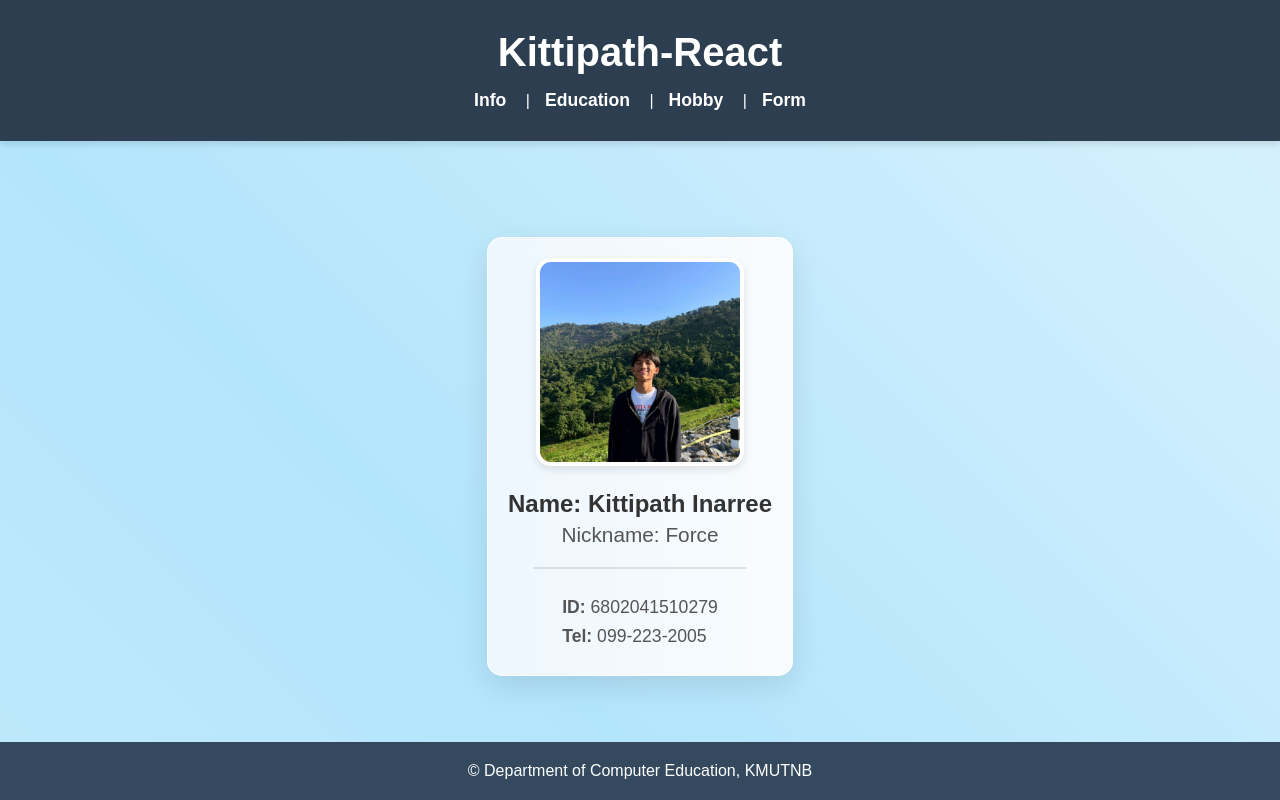
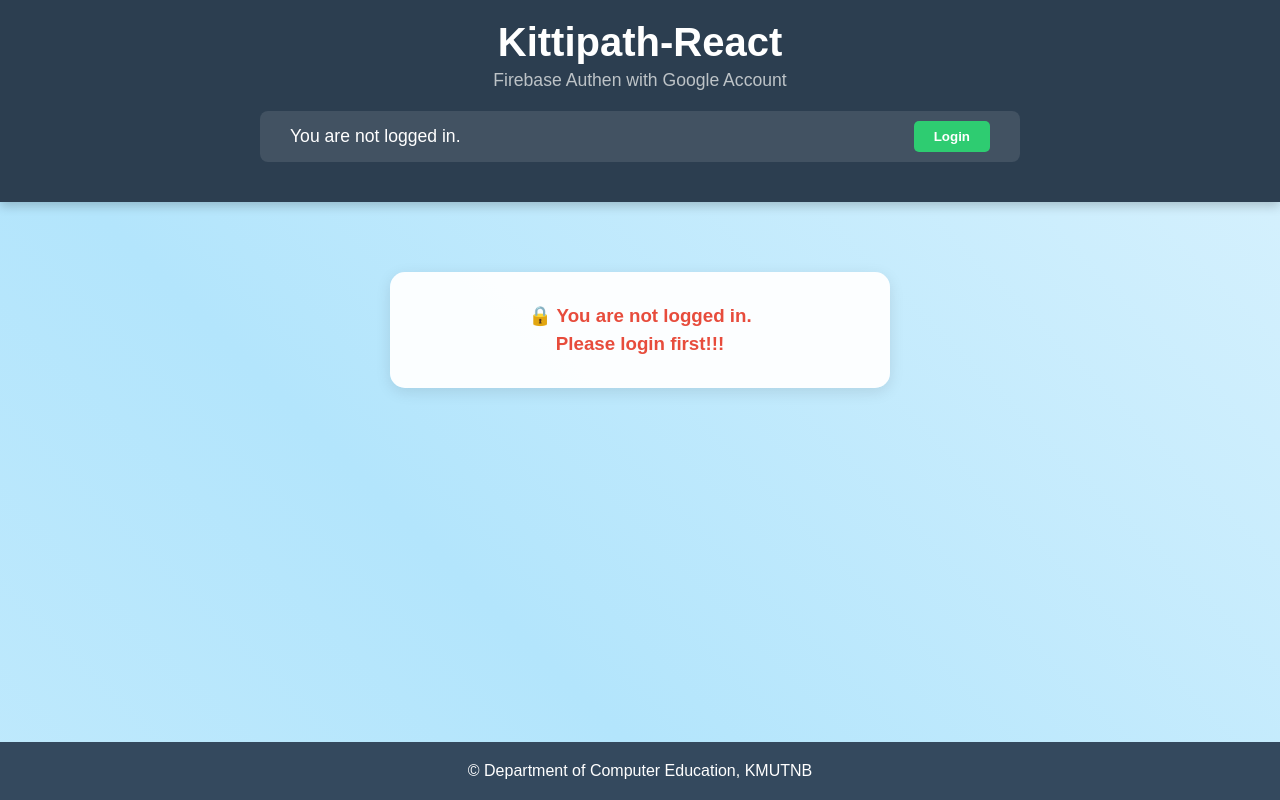
Before and after one commit to Kittipathin/kittipath-react, a React (Create React App) app: page / in a window 1280 px wide. Built offline with nearby package versions, Linux system fonts and the light colour scheme; no server answers.

Commit message:
newChange 4.3.69

```diff
--- a/package.json
+++ b/package.json
@@ -7,6 +7,7 @@
     "@testing-library/jest-dom": "^6.9.1",
     "@testing-library/react": "^16.3.2",
     "@testing-library/user-event": "^13.5.0",
+    "firebase": "^12.10.0",
     "react": "^19.2.4",
     "react-dom": "^19.2.4",
     "react-router-dom": "^7.13.0",
--- a/src/App.js
+++ b/src/App.js
@@ -1,5 +1,6 @@
 import { BrowserRouter, Routes, Route } from 'react-router-dom';
 import Header from './components/Header';
+import Home from './components/Home';  // 👈 เพิ่มการนำเข้าหน้า Home ตรงนี้
 import Student from './components/Student';
 import Education from './components/Education';
 import Hobby from './components/Hobby';
@@ -7,8 +8,40 @@
 import NotFound from './components/NotFound';
 import { Footer } from './components/Footer';
 
-function App() {
-  return (
+import auth from "./firebase_config";
+import { signInWithPopup, GoogleAuthProvider, signOut } from "firebase/auth";
+import { useState, useEffect } from 'react';
+
+const App = () => {
+    const [userInfo, setUserInfo] = useState(null);
+
+    useEffect(()=> {
+        auth.onAuthStateChanged(user => {
+            if(user) {
+                setUserInfo(user);
+            }
+            else {
+                setUserInfo(null);
+            }
+        })
+    }, []);
+
+    const login = () => {
+        const provider = new GoogleAuthProvider();
+        auth.useDeviceLanguage();
+        signInWithPopup(auth, provider)
+        .catch((error) => {
+            window.alert(error);
+        });
+    }
+
+    const logout = () => {
+        signOut(auth).catch((error) => {
+            alert(error);
+        });
+    }
+
+    return(
         <BrowserRouter>
             <div style={{
                 background: 'linear-gradient(45deg, #ffffff, #e1f5fe, #b3e5fc, #ffffff)',
@@ -22,7 +55,6 @@
                 margin: 0,
                 padding: 0
             }}>
-
                 <style>
                 {`
                     @keyframes bgMove {
@@ -34,9 +66,15 @@
                 `}
                 </style>
 
-        <Header />
+                <Header user={userInfo} login={login} logout={logout}/>
+
+                {/* 👈 เรียกใช้หน้า Home ตรงนี้ ตามที่อาจารย์สั่ง */}
+                <Home user={userInfo} />
 
                 <div style={{ flex: 1, display: 'flex', alignItems: 'center', width: '100%', justifyContent: 'center' }}>
+                    {
+                        // ถ้าล็อกอินแล้ว ถึงจะโชว์เนื้อหาหน้าเว็บอื่นๆ (เมนูนำทางต่างๆ)
+                        userInfo && (
                             <Routes>
                                 <Route path="/" element={<Student />} />
                                 <Route path="/education" element={<Education />} />
@@ -44,10 +82,11 @@
                                 <Route path="/form" element={<TCTForm />} />
                                 <Route path="*" element={<NotFound />} />
                             </Routes>
+                        )
+                    }
                 </div>
 
                 <Footer />
-
             </div>
         </BrowserRouter>
     );
--- a/src/components/Header.jsx
+++ b/src/components/Header.jsx
@@ -1,6 +1,7 @@
 import { Link } from 'react-router-dom';
 
-function Header() {
+const Header = (props) => {
+    // สไตล์ของปุ่มเมนู
     const linkStyle = {
         color: 'white',
         textDecoration: 'none',
@@ -14,22 +15,72 @@
             backgroundColor: '#2c3e50',
             color: 'white',
             width: '100%',
-            padding: '30px 0',
+            padding: '20px 0',
             marginBottom: '30px',
             textAlign: 'center',
-            boxShadow: '0 4px 6px rgba(0,0,0,0.1)'
+            boxShadow: '0 4px 10px rgba(0,0,0,0.2)'
         }}>
-            <h1 style={{ fontSize: '2.5rem', margin: '0 0 10px 0', fontWeight: 'bold' }}>
+            {/* หัวเว็บรวมกับของอาจารย์ */}
+            <h1 style={{ fontSize: '2.5rem', margin: '0 0 5px 0', fontWeight: 'bold' }}>
                 Kittipath-React
             </h1>
+            <p style={{ margin: '0 0 20px 0', color: '#bdc3c7', fontSize: '1.1rem' }}>
+                Firebase Authen with Google Account
+            </p>
 
-            <div style={{ marginTop: '15px' }}>
-                <Link to="/" style={linkStyle}>Info</Link> |
-                <Link to="/education" style={linkStyle}>Education</Link> |
-                <Link to="/hobby" style={linkStyle}>Hobby</Link> |
-                <Link to="/form" style={linkStyle}>Form</Link>
+            {/* --- แถบตรวจสอบการล็อกอิน (แปลงจากโค้ดอาจารย์) --- */}
+            <div style={{
+                display: 'flex',
+                justifyContent: 'space-between',
+                alignItems: 'center',
+                backgroundColor: 'rgba(255, 255, 255, 0.1)',
+                padding: '10px 30px',
+                margin: '0 auto 20px auto',
+                maxWidth: '700px',
+                borderRadius: '8px'
+            }}>
+                {props.user ? (
+                    // กรณี user is logged in
+                    <>
+                        <div style={{ display: 'flex', alignItems: 'center', gap: '10px', fontSize: '1.1rem' }}>
+                            <b>Welcome: </b> {props.user.displayName}
+                            <span> : </span>
+                            <img src={props.user.photoURL} width={35} style={{ borderRadius: '50%', border: '2px solid white' }} alt='user' />
+                        </div>
+                        <div>
+                            <button onClick={props.logout} style={{
+                                padding: '8px 20px', backgroundColor: '#e74c3c', color: 'white',
+                                border: 'none', borderRadius: '5px', cursor: 'pointer', fontWeight: 'bold'
+                            }}>Logout</button>
+                        </div>
+                    </>
+                ) : (
+                    // กรณี user is not logged in
+                    <>
+                        <div style={{ fontSize: '1.1rem' }}>
+                            You are not logged in.
+                        </div>
+                        <div>
+                            <button onClick={props.login} style={{
+                                padding: '8px 20px', backgroundColor: '#2ecc71', color: 'white',
+                                border: 'none', borderRadius: '5px', cursor: 'pointer', fontWeight: 'bold'
+                            }}>Login</button>
+                        </div>
+                    </>
+                )}
             </div>
+
+            {/* --- แถบเมนูนำทาง (ซ่อนไว้ถ้ายังไม่ Login) --- */}
+            {props.user && (
+                <div style={{ marginTop: '10px' }}>
+                    <Link to="/" style={linkStyle}>Info</Link> |
+                    <Link to="/education" style={linkStyle}>Education</Link> |
+                    <Link to="/hobby" style={linkStyle}>Hobby</Link> |
+                    <Link to="/form" style={linkStyle}>Form</Link>
+                </div>
+            )}
         </div>
-    )
+    );
 }
+
 export default Header;
--- /dev/null
+++ b/src/components/Home.js
@@ -0,0 +1,42 @@
+const Home = (props) => {
+    return(
+        <div style={{ textAlign: 'center', margin: '40px auto', maxWidth: '500px', width: '90%' }}>
+            {
+                props.user ? ( // user is logged in.
+                    <div style={{
+                        border: '2px solid #2ecc71',
+                        borderRadius: '15px',
+                        padding: '30px',
+                        backgroundColor: 'white',
+                        boxShadow: '0 4px 15px rgba(0,0,0,0.1)'
+                    }}>
+                        <h2 style={{ margin: '0 0 20px 0', color: '#2c3e50' }}>🏠 Home Page</h2>
+                        <div>
+                            <img
+                                src={props.user.photoURL}
+                                alt='user'
+                                style={{ width: '100px', borderRadius: '50%', border: '4px solid #3498db', boxShadow: '0 4px 8px rgba(0,0,0,0.1)' }}
+                            />
+                        </div>
+                        <h4 style={{ color: '#7f8c8d', margin: '20px 0 0 0', padding: '10px', backgroundColor: '#f8f9fa', borderRadius: '8px' }}>
+                            {props.user.displayName}
+                        </h4>
+                    </div>
+                ) : ( // user is not logged in.
+                    <div style={{
+                        backgroundColor: 'rgba(255,255,255,0.95)',
+                        padding: '30px',
+                        borderRadius: '15px',
+                        boxShadow: '0 4px 15px rgba(0,0,0,0.1)'
+                    }}>
+                        <h3 style={{ color: '#e74c3c', margin: 0, lineHeight: '1.5' }}>
+                            🔒 You are not logged in.<br/>Please login first!!!
+                        </h3>
+                    </div>
+                )
+            }
+        </div>
+    )
+}
+
+export default Home;
--- /dev/null
+++ b/src/firebase_config.js
@@ -0,0 +1,15 @@
+import { initializeApp } from "firebase/app";
+import { getAuth } from "firebase/auth";
+
+const firebaseConfig = {
+  apiKey: "AIzaSyDd9gM0gXeDqPBspvbmJawMdMgX2dAxSzQ",
+  authDomain: "my-project-7e883.firebaseapp.com",
+  projectId: "my-project-7e883",
+  storageBucket: "my-project-7e883.firebasestorage.app",
+  messagingSenderId: "390324160957",
+  appId: "1:390324160957:web:85a29c23c83aa1cf80aad4",
+  measurementId: "G-7PPVV1KJ3E"
+};
+const app = initializeApp(firebaseConfig);
+const auth = getAuth(app);
+export default auth;
```
Also changed, not shown: 1 other file (tests, documents, lock files or other folders). Lines whose indentation alone changed are shown as unchanged.
